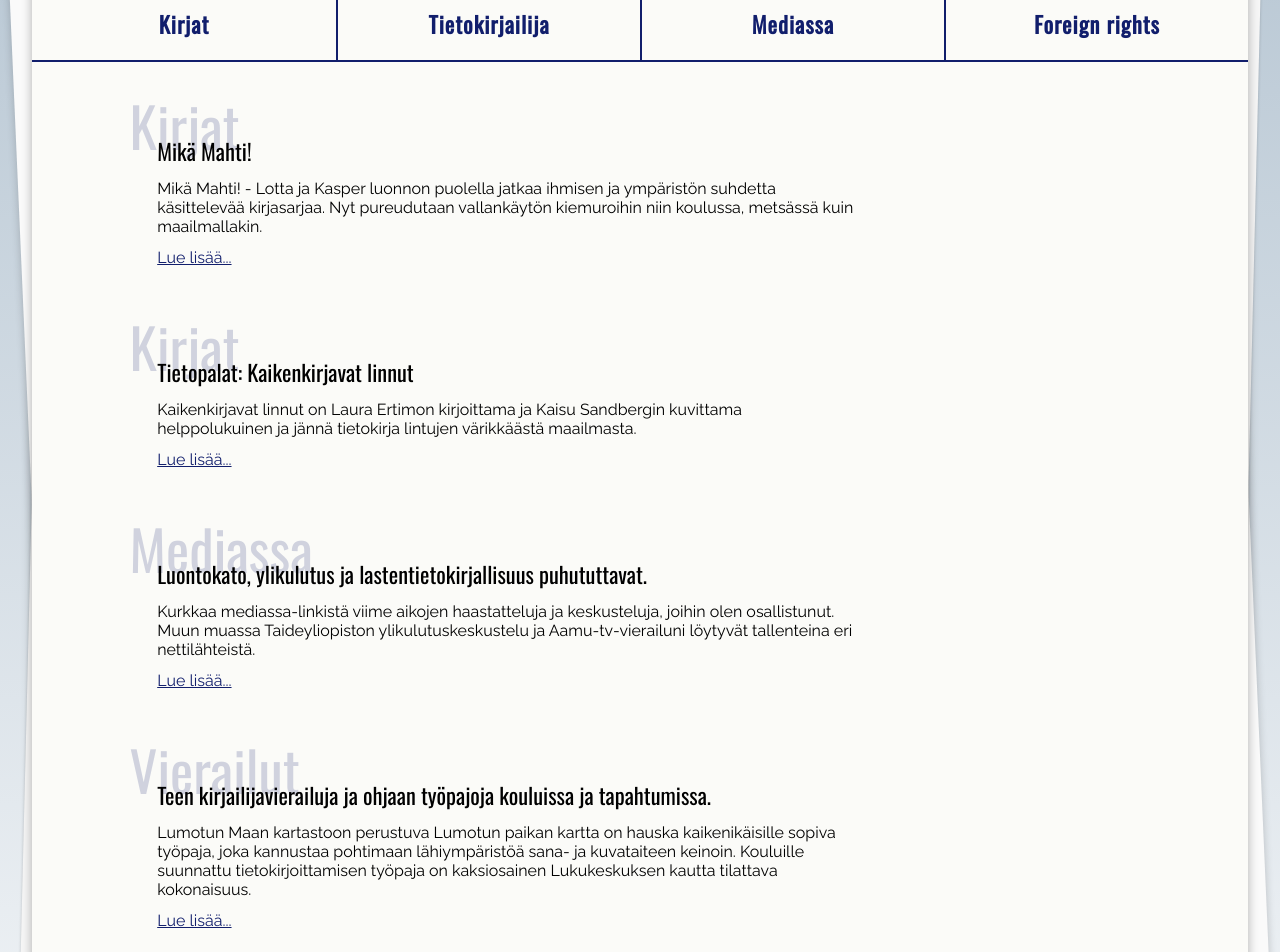
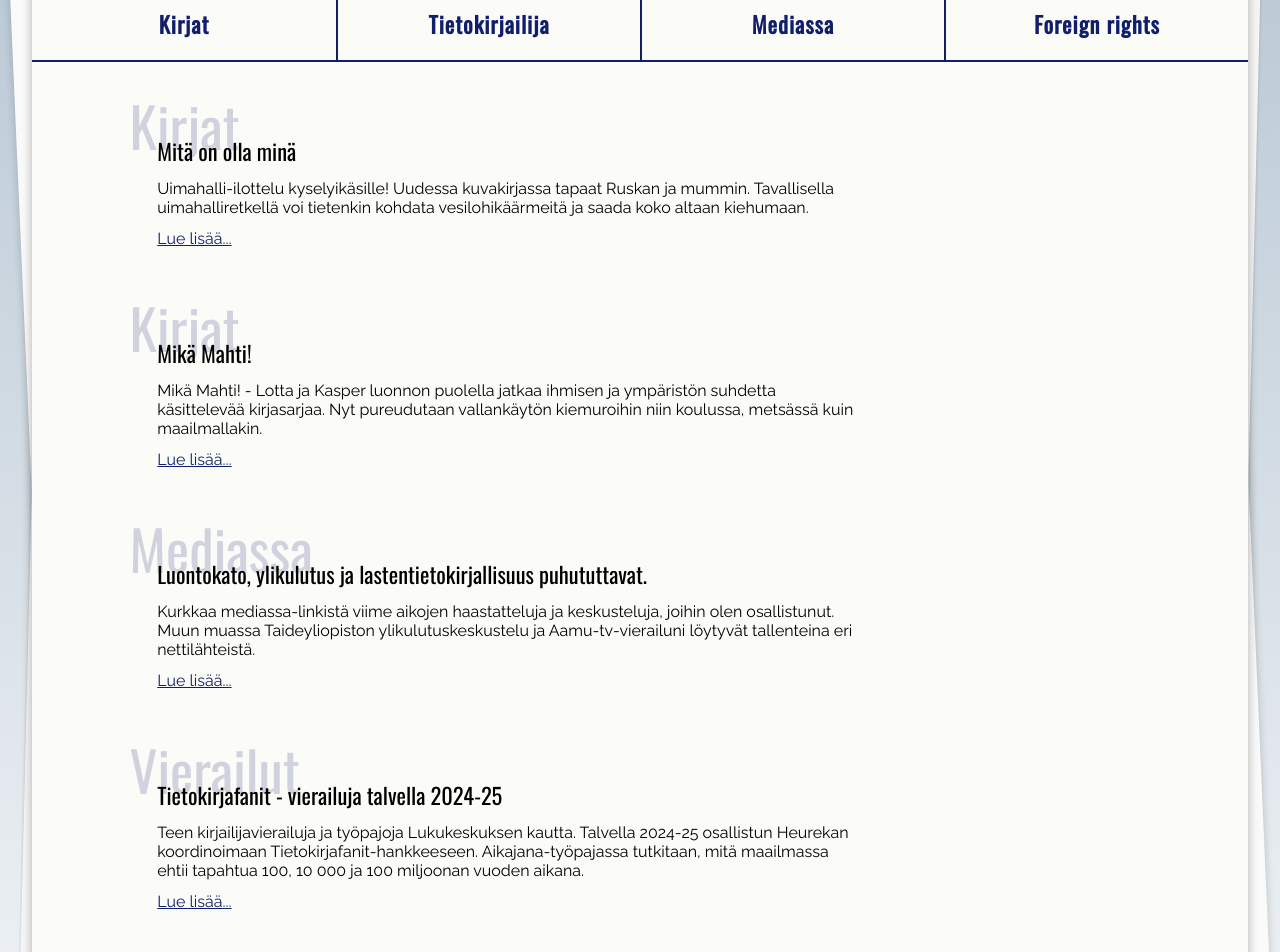
Before and after one commit to ramert/lauraertimo, a Vue app: page / in a window 1280 px wide. Shown: the part 600-1552 px from the top of the page. Built offline with nearby package versions, Linux system fonts and the light colour scheme.

Commit message:
Update home

```diff
--- a/src/views/Home.vue
+++ b/src/views/Home.vue
@@ -30,26 +30,27 @@ Vue.component('vNews', News);
 const news = [
    {
         category: 'Kirjat',
+        title: 'Mitä on olla minä',
+        text: 'Uimahalli-ilottelu kyselyikäsille! Uudessa kuvakirjassa tapaat Ruskan ja mummin. Tavallisella uimahalliretkellä voi tietenkin kohdata vesilohikäärmeitä ja saada koko altaan kiehumaan.',
+        link: '/books#mitaOnOllaMina'
+    },
+   {
+        category: 'Kirjat',
         title: 'Mikä Mahti!',
         text: 'Mikä Mahti! - Lotta ja Kasper luonnon puolella jatkaa ihmisen ja ympäristön suhdetta käsittelevää kirjasarjaa. Nyt pureudutaan vallankäytön kiemuroihin niin koulussa, metsässä kuin maailmallakin.',
         link: '/books#mikaMahti'
     },
-       {
-        category: 'Kirjat',
-        title: 'Tietopalat: Kaikenkirjavat linnut',
-        text: 'Kaikenkirjavat linnut on Laura Ertimon kirjoittama ja Kaisu Sandbergin kuvittama helppolukuinen ja jännä tietokirja lintujen värikkäästä maailmasta.',
-        link: '/books#linnut'
-    },
+
     {
         category: 'Mediassa',
         title: 'Luontokato, ylikulutus ja lastentietokirjallisuus puhututtavat.',
         text: 'Kurkkaa mediassa-linkistä viime aikojen haastatteluja ja keskusteluja, joihin olen osallistunut. Muun muassa Taideyliopiston ylikulutuskeskustelu ja Aamu-tv-vierailuni löytyvät tallenteina eri nettilähteistä.',
         link: "/media"
     },
-    {
+        {
         category: 'Vierailut',
-        title: 'Teen kirjailijavierailuja ja ohjaan työpajoja kouluissa ja tapahtumissa.',
-        text: 'Lumotun Maan kartastoon perustuva Lumotun paikan kartta on hauska kaikenikäisille sopiva työpaja, joka kannustaa pohtimaan lähiympäristöä sana- ja kuvataiteen keinoin. Kouluille suunnattu tietokirjoittamisen työpaja on kaksiosainen Lukukeskuksen kautta tilattava kokonaisuus.',
+        title: 'Tietokirjafanit - vierailuja talvella 2024-25',
+        text: 'Teen kirjailijavierailuja ja työpajoja Lukukeskuksen kautta. Talvella 2024-25 osallistun Heurekan koordinoimaan Tietokirjafanit-hankkeeseen. Aikajana-työpajassa tutkitaan, mitä maailmassa ehtii tapahtua 100, 10 000 ja 100 miljoonan vuoden aikana.',
         link: "/author"
     },
     {
```
